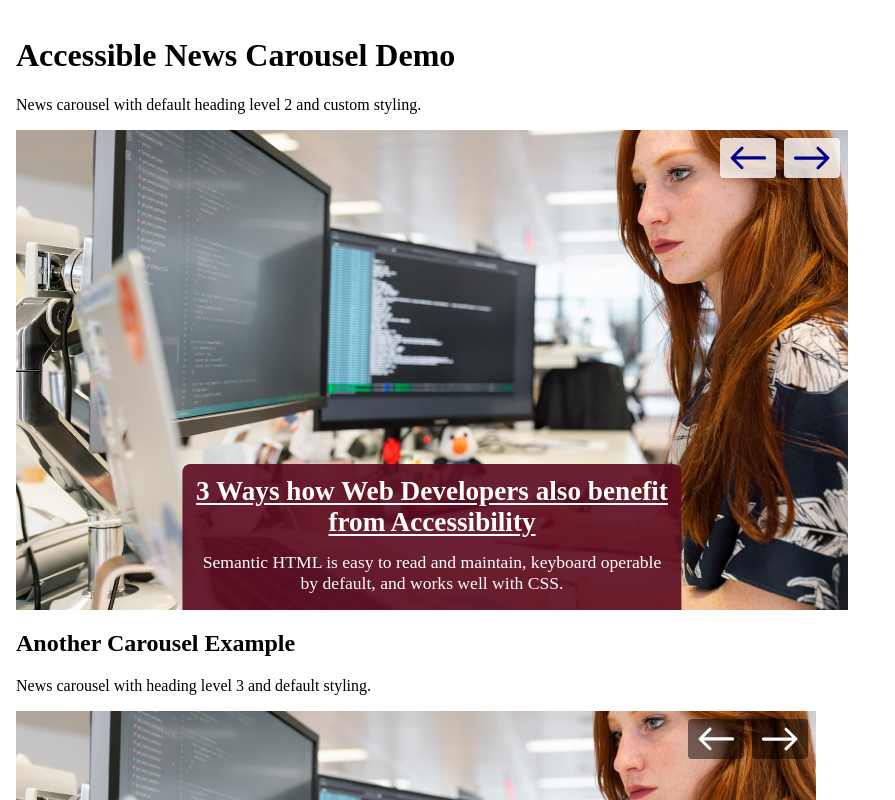
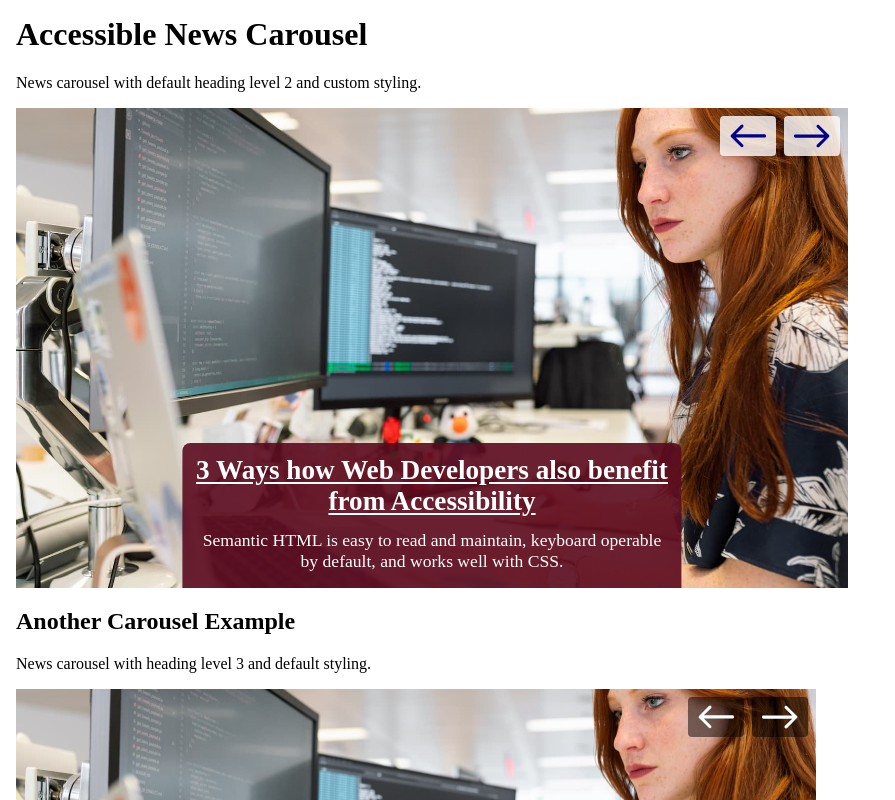
Before and after one commit to alexlehner86/accessible-news-carousel, an Angular app: page / in a window 1280 px wide. Shown: the top 800 px of the page, without its empty margins (0-895 px from the left). Built offline with nearby package versions, Linux system fonts and the light colour scheme.

Commit message:
remove h1 margin top

```diff
--- a/src/app/app.component.html
+++ b/src/app/app.component.html
@@ -1,4 +1,4 @@
-<h1>Accessible News Carousel Demo</h1>
+<h1>Accessible News Carousel</h1>
 <p>News carousel with default heading level 2 and custom styling.</p>
 <app-news-carousel
     carouselLabel="Tech News"
--- a/src/app/app.component.scss
+++ b/src/app/app.component.scss
@@ -1,3 +1,7 @@
+h1 {
+    margin-top: 0;
+}
+
 app-news-carousel.custom-styled-carousel {
     --news-carousel-height: 30rem;
     --news-carousel-max-width: 52rem;
```
